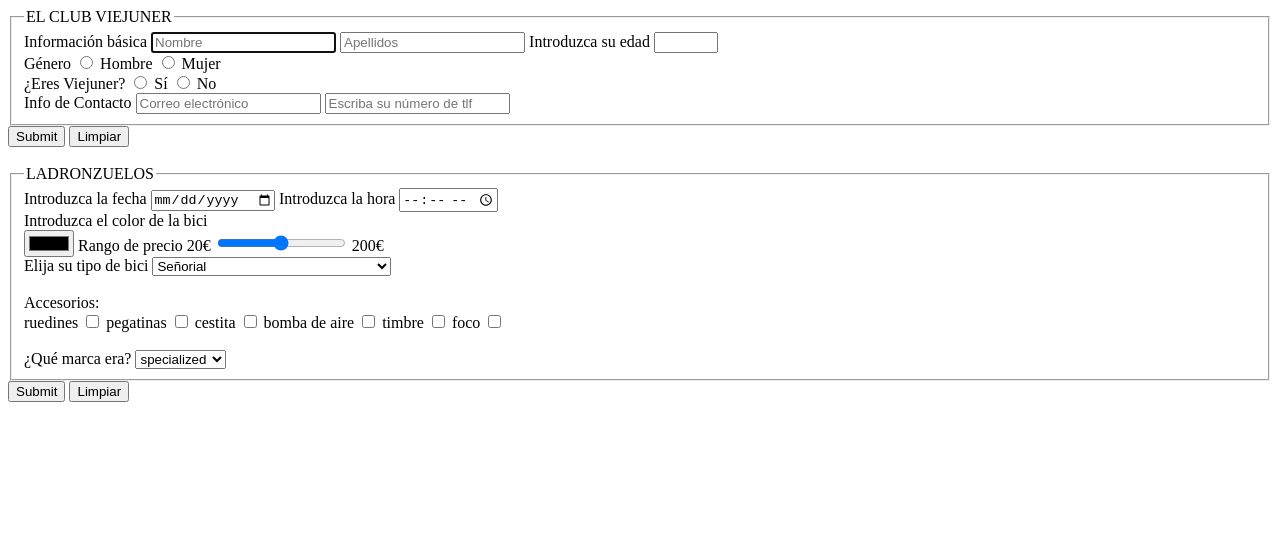
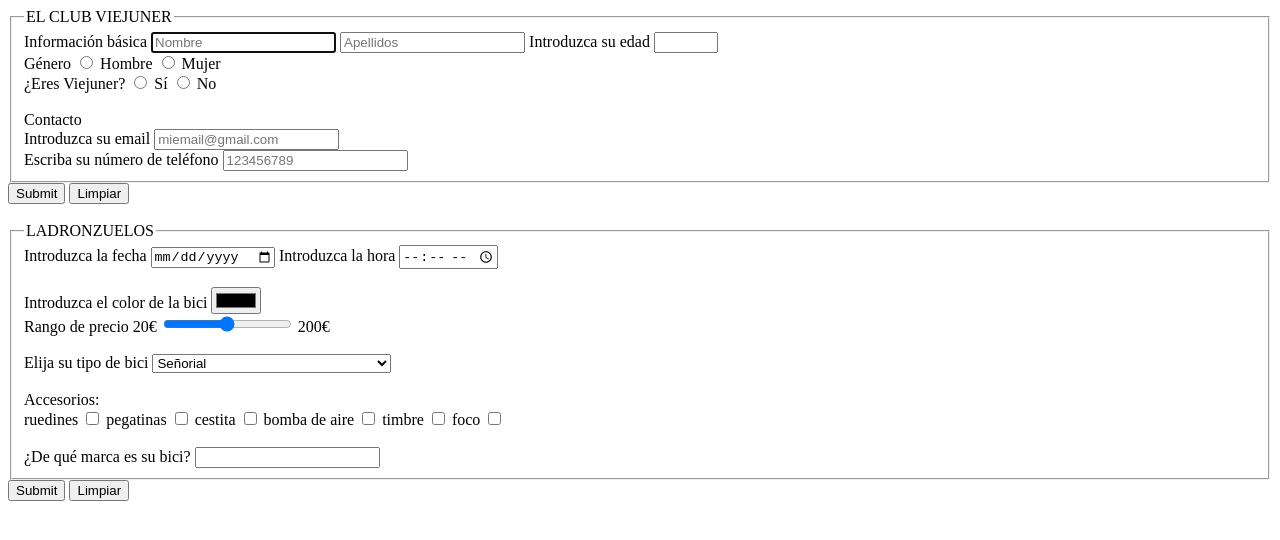
Before and after one commit to JuandaMT/formulariosTB, a plain HTML site: page index.html in a window 1280 px wide. Drawn offline with Linux system fonts and the light colour scheme.

Commit message:
deleted the 3rd form

```diff
--- a/index.html
+++ b/index.html
@@ -10,8 +10,8 @@
     <!-- -----------------------------CLUB VIEJUNER--------------------------------- -->
     <div class="clubViejuner">
       <form action="">
-        <fieldset>
-          <legend>EL CLUB VIEJUNER</legend>
+        <fieldset id="primerForm">
+          <legend class="legenda">EL CLUB VIEJUNER</legend>
           <div class="datosBasicos">
             Información básica
             <input type="text" placeholder="Nombre" autofocus tabindex="1" />
@@ -26,22 +26,32 @@
             <input tabindex="6" type="radio" name="sexo" id="mujer" />
             <label tabindex="7" for="sexo">Mujer</label>
           </div>
+          <div class="viejunerSIoNo">
             ¿Eres Viejuner?
             <input tabindex="8" type="radio" name="viejuner" id="viejunerSi" />
             <label tabindex="9" for="viejunerSi">Sí</label>
             <input tabindex="10" type="radio" name="viejuner" id="viejunerNo" />
             <label tabindex="11" for="viejunerNo">No</label>
+          </div>
           <div class="contacto">
-           Info de Contacto
+            <br />
+            Contacto <br />
+            <label for="email">Introduzca su email</label>
             <input
+              id="email"
+              name="email"
               tabindex="12"
               type="email"
-              placeholder="Correo electrónico"
+              placeholder="miemail@gmail.com"
             />
+            <br />
+            <label for="telefono">Escriba su número de teléfono</label>
             <input
+              name="telefono"
+              id="telefono"
               tabindex="13"
               type="tel"
-              placeholder="Escriba su número de tlf"
+              placeholder="123456789"
             />
           </div>
         </fieldset>
@@ -53,21 +63,23 @@
     <br />
     <div class="ladronzuelos">
       <form action="">
-        <fieldset>
-          <legend>LADRONZUELOS</legend>
+        <fieldset id="segundoForm">
+          <legend class="legenda">LADRONZUELOS</legend>
+          <div class="fechaYHora">
             <label for="fecha">Introduzca la fecha</label>
             <input type="date" name="fecha" id="fecha" />
             <label for="hora">Introduzca la hora</label>
             <input type="time" name="hora" id="hora" />
+          </div>
+          <div class="datosBici">
             <br />
             <label for="color">Introduzca el color de la bici</label>
+            <input type="color" name="color" id="color" />
             <br />
-          <input type="color" name="color" id="color" />
             <label for="precio">Rango de precio</label>
-          20€ <input type="range" name="rango" id="rango" /> 200€
-
-          <div class="tipoDeBici">
-            <form action="">
+            20€ <input type="range" name="rango" id="rango" /> 200€ <br />
+            <br />
+            <div class="tipoBici">
               <label for="tipoBici">Elija su tipo de bici</label>
               <select name="tipo" id="tipo">
                 <optgroup label="Paseo">
@@ -88,9 +100,11 @@
                   <option value="grupitors">Grupitors</option>
                 </optgroup>
               </select>
+            </div>
             <div class="accesorios">
               <br />
-                Accesorios: <br />
+              Accesorios:
+              <br />
               <label for="ruedines">ruedines</label>
               <input type="checkbox" name="ruedines" id="ruedines" />
               <label for="pegatinas">pegatinas</label>
@@ -105,35 +119,31 @@
               <input type="checkbox" name="foco" id="foco" />
             </div>
             <br />
-              <label for="marca">¿Qué marca era?</label>
-              <select name="marca" id="marca">
-                <option value="specialized">specialized</option>
-                <option value="trek">trek</option>
-                <option value="merida">merida</option>
-                <option value="scott">scott</option>
-                <option value="giant">giant</option>
-                <option value="cube">cube</option>
-                <option value="lapierre">lapierre</option>
-                <option value="orbea">orbea</option>
-                <option value="cannondale">cannondale</option>
-                <option value="bmc">bmc</option>
-                <option value="canyon">canyon</option>
-                <option value="look">look</option>
-                <option value="protek">protek</option>
-                <option value="megamo">megamo</option>
-                <option value="pinarello">pinarello</option>
-                <option value="bianchi">bianchi</option>
-                <option value="bh">bh</option>
-                <option value="factor">factor</option>
-                <option value="ghost">ghost</option>
-                <option value="cervélo">cervélo</option>
-                <option value="argon">argon</option>
-              </select>
-            </form>
+            <div class="marca">
+              <label for="elijaMarca">¿De qué marca es su bici?</label>
+              <input list="elijaMarca" name="marca" id="marca" />
+              <datalist id="elijaMarca">
+                <option value="specialized"></option>
+                <option value="trek"></option>
+                <option value="merida"></option>
+                <option value="scott"></option>
+                <option value="giant"></option>
+                <option value="cube"></option>
+                <option value="lapierre"></option>
+                <option value="cannondale"></option>
+                <option value="bmc"></option>
+                <option value="canyon"></option>
+                <option value="look"></option>
+                <option value="protek"></option>
+                <option value="megamo"></option>
+                <option value="pinarello"></option>
+                <option value="bh"></option>
+              </datalist>
+            </div>
           </div>
         </fieldset>
-      <input type="submit"/>
-      <input type="reset" value="Limpiar"/>
+        <input type="submit" />
+        <input type="reset" value="Limpiar" />
       </form>
     </div>
   </body>
```
Lines whose indentation alone changed are shown as unchanged.
